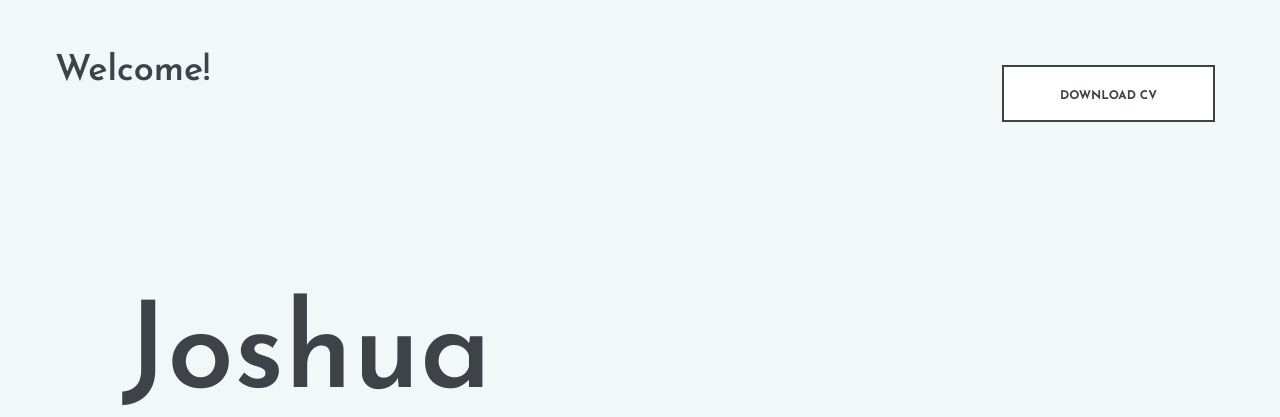
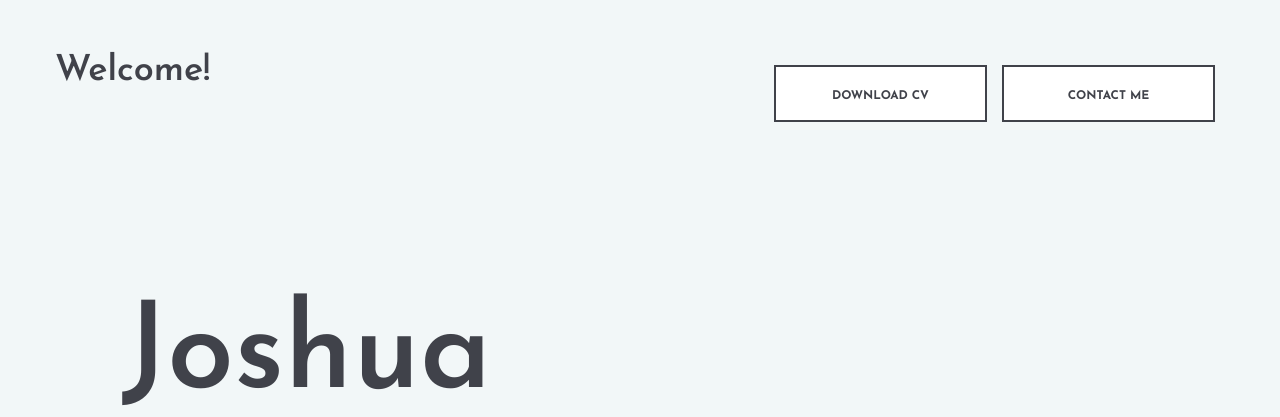
Before and after one commit to joshuakim0724/joshuakim0724.github.io, a plain HTML site: page index.html in a window 1280 px wide. Shown: the top 417 px of the page. Drawn offline with Linux system fonts and the light colour scheme.

Commit message:
Updated Contact and CV buttons

```diff
--- a/index.html
+++ b/index.html
@@ -3,7 +3,7 @@
 <head>
 	<title>Joshua Kim - Personal Website</title>
 	<meta charset="UTF-8">
-	<meta name="description" content="Civic - CV Resume">
+	<meta name="description" content="Joshua Kim - Personal Website">
 	<meta name="keywords" content="resume, civic, onepage, creative, html">
 	<meta name="viewport" content="width=device-width, initial-scale=1.0">
 	<!-- Favicon -->
@@ -44,8 +44,8 @@
 					</div>
 				</div>
 				<div class="col-md-8 text-md-right header-buttons">
-					<a href="#" class="site-btn">Download CV</a>
-					<!-- <a href="#" class="site-btn">Discover me</a> -->
+					<a href="resume/resume2018.pdf" download class="site-btn">Download CV</a>
+					<a href="mailto:joshuakim0724@gmail.com" class="site-btn">Contact Me</a>
 				</div>
 			</div>
 		</div>
@@ -312,7 +312,7 @@
 	<!-- Extra section end -->
 
 	<!-- Contact section start -->
-	<section class="contact-section spad">
+	<!-- <section class="contact-section spad">
 		<div class="container-fluid">
 			<div class="row">
 				<div class="col-xl-8 offset-xl-2">
@@ -334,12 +334,13 @@
 						</div>
 						<div class="text-md-right">
 							<button class="site-btn">Send message</button>
+							<a href="mailto:joshuakim0724@gmail.com"button class="site-btn">Send message</button> </a>
 						</div>
 					</form>
 				</div>
 			</div>
 		</div>
-	</section>
+	</section> -->
 	<!-- Contact section end -->
 
 	<!-- Footer section start -->
```
Also changed, not shown: 3 other files.
